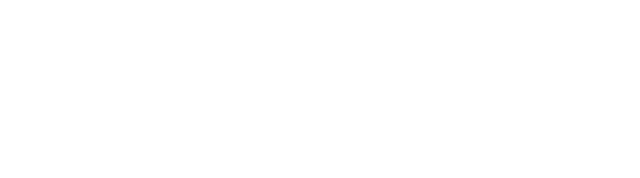
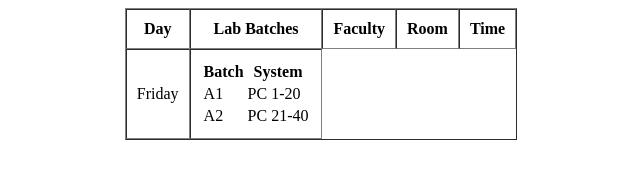
Before and after one commit to SaurabhBansal2305/WDW_0297, a plain HTML site: page Assignment14.html in a window 1280 px wide. Shown: the whole page, without its empty margins (319-959 px from the left). Drawn offline with Linux system fonts and the light colour scheme.

Commit message:
Nested table is created

```diff
--- a/Assignment14.html
+++ b/Assignment14.html
@@ -9,3 +9,29 @@
 </head>
 <body>
   <div class="table-wrap">
+    <table align="center" border="1" cellpadding="10" cellspacing="0">
+      <tr>
+        <th>Day</th>
+        <th>Lab Batches</th>
+        <th>Faculty</th>
+        <th>Room</th>
+        <th>Time</th>
+      </tr>
+      <tr>
+        <td>Friday</td>
+        <td>
+          <table>
+            <tr>
+                <th>Batch</th>
+                <th>System</th>
+            </tr>
+            <tr>
+                <td>A1</td>
+                <td>PC 1-20</td>
+            </tr>
+            <tr>
+                <td>A2</td>
+                <td>PC 21-40</td>
+            </tr>
+          </table>
+        </td>
```
